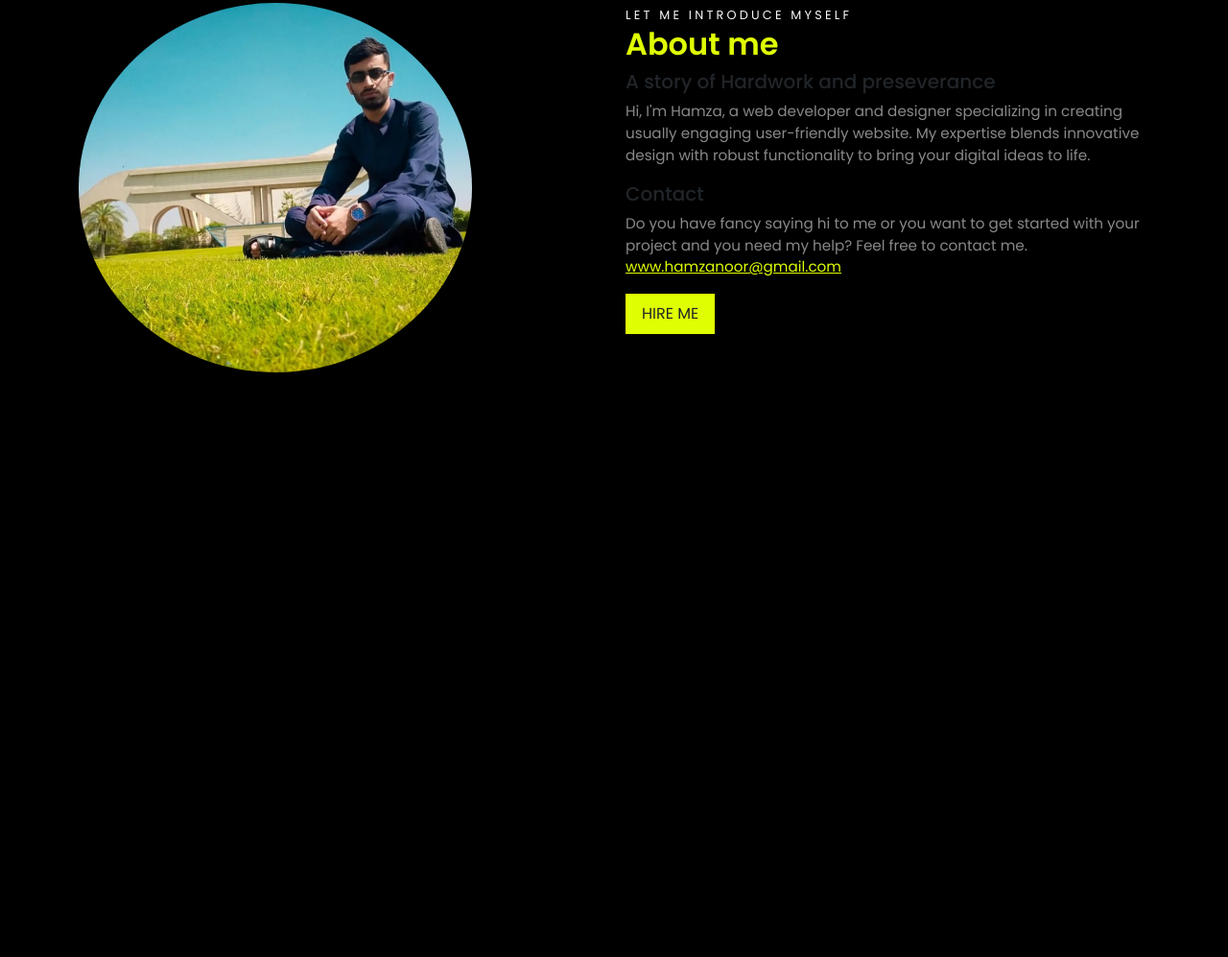
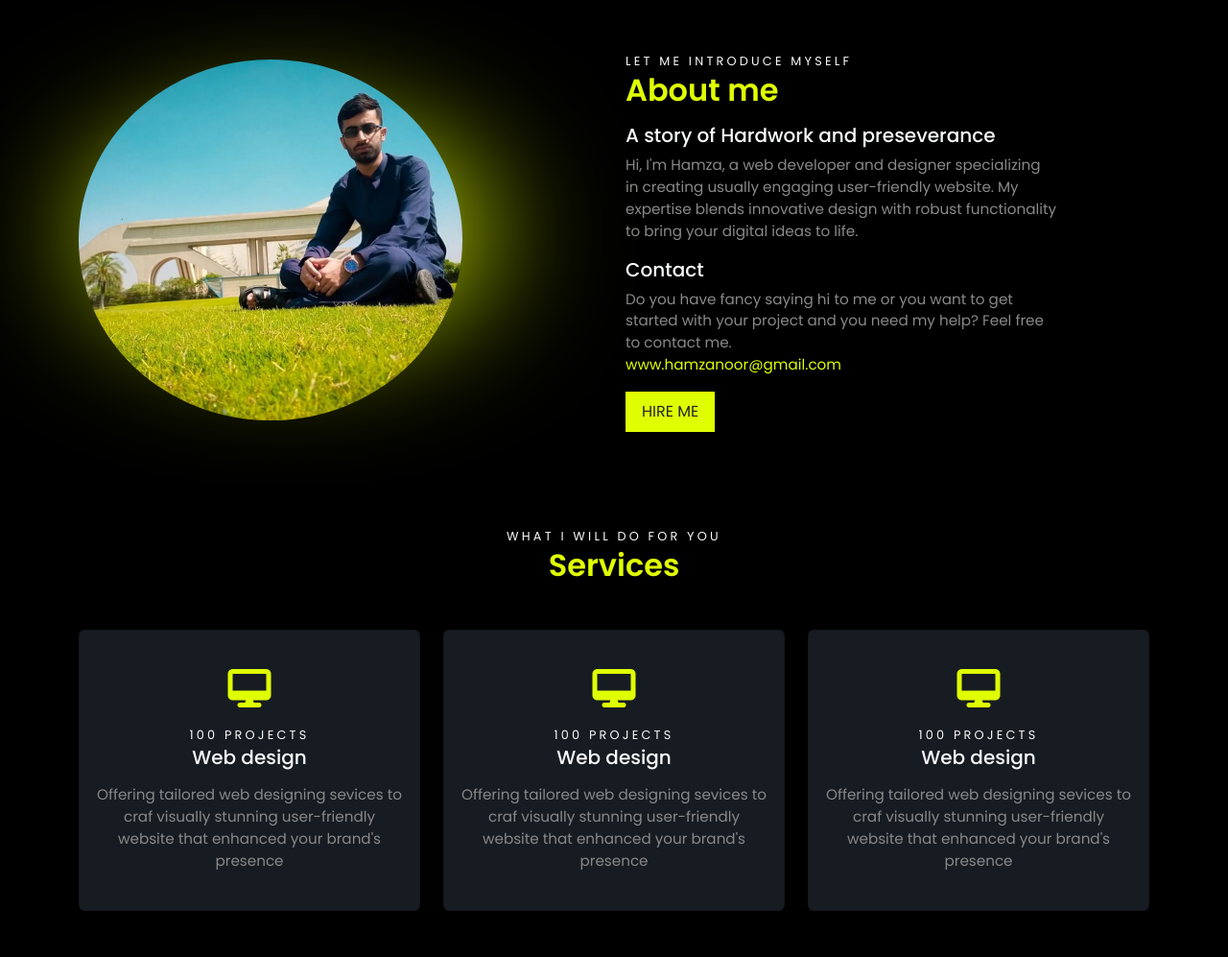
Before and after one commit to Hamzabhai797/Hamza, a plain HTML site: page index.html in a window 1280 px wide. Shown: the part 767-1764 px from the top of the page at 96% size. Before the commit the page ends 1155 px from the top, so only its background shows below. Drawn offline with nearby package versions, Linux system fonts and the light colour scheme.

Commit message:
very new

```diff
--- a/index.html
+++ b/index.html
@@ -5,6 +5,7 @@
     <meta name="viewport" content="width=device-width, initial-scale=1.0">
     <title>Portfolio website bootstrap</title>
     <link href="https://cdn.jsdelivr.net/npm/bootstrap@5.3.3/dist/css/bootstrap.min.css" rel="stylesheet" integrity="sha384-QWTKZyjpPEjISv5WaRU9OFeRpok6YctnYmDr5pNlyT2bRjXh0JMhjY6hW+ALEwIH" crossorigin="anonymous">
+    <link rel="stylesheet" href="https://cdnjs.cloudflare.com/ajax/libs/font-awesome/6.6.0/css/all.min.css">
     <link rel="stylesheet" href="style.css">
 </head>
 <body class=" bg-black">
@@ -67,30 +68,77 @@
         </div>
         </section>
 
-        <section>
+        <section class="section-container">
           <div class="container">
-            <div class="row">
-              <div class="col-lg-6">
-                <img src="images/about me.jpeg" alt="About Me" class="about me">
+            <div class="row align-items-center gap-4 gap-lg-0">
+              <div class="col-lg-6 glow order-last order-lg-first">
+                <img src="images/about me.jpeg" alt="About Me" class="about-me">
               </div>
               <div class="col-lg-6">
                 <span class="text-light text-uppercase main-txt">Let me introduce myself</span>
                 <h2 class="txt-green fw-semibold">About me</h2>
-                <h5>A story of Hardwork and preseverance</h5>
-                <p class="txt-gray">
+                <h5 class="text-light mt-3">A story of Hardwork and preseverance</h5>
+                <p class="txt-gray para">
                   Hi, I'm Hamza, a web developer and designer specializing in creating usually engaging
                   user-friendly website. My expertise blends innovative design with robust functionality
                   to bring your digital ideas to life.
                 </p>
-                <h5>Contact</h5>
-                <p class="txt-gray">
+                <h5 class="text-light mt-3">Contact</h5>
+                <p class="txt-gray para">
                   Do you have fancy saying hi to me or you want to get started with your project and you
                   need my help? Feel free to contact me.
-                  <a href="#" class="txt-green">www.hamzanoor@gmail.com</a>
+                  <a href="#" class="txt-green d-block">www.hamzanoor@gmail.com</a>
                 </p>
                 <a class="btn mybtn rounded-0 text-uppercase bg-green" href="#" role="button">Hire me</a>
               </div>
             </div>
+          </div>
+        </section>
+
+        <section class="section-container">
+          <div class="container text-center">
+            <span class="text-light text-uppercase main-txt">What i will do for you</span>
+                <h2 class="txt-green fw-semibold">Services</h2>
+
+                <div class="row mt-5">
+                  <div class="col-lg-4">
+                    <div class="card bg-dark-blue py-4">
+                      <div class="card-body">
+                        <i class="fa-solid fa-desktop d-block fs-1 txt-green mb-3"></i>
+                        <span class="text-light text-uppercase main-txt">100 Projects</span>
+                        <h5 class="card-title text-light fs-5 mb-3">Web design</h5>
+                        <p class="card-text txt-gray">Offering tailored web designing sevices to craf visually stunning user-friendly
+                          website that enhanced your brand's presence</p>
+                      </div>
+                    </div>
+                  </div>
+
+
+                  <div class="col-lg-4">
+                    <div class="card bg-dark-blue py-4">
+                      <div class="card-body">
+                        <i class="fa-solid fa-desktop d-block fs-1 txt-green mb-3"></i>
+                        <span class="text-light text-uppercase main-txt">100 Projects</span>
+                        <h5 class="card-title text-light fs-5 mb-3">Web design</h5>
+                        <p class="card-text txt-gray">Offering tailored web designing sevices to craf visually stunning user-friendly
+                          website that enhanced your brand's presence</p>
+                      </div>
+                    </div>
+                  </div>
+
+
+                  <div class="col-lg-4">
+                    <div class="card bg-dark-blue py-4">
+                      <div class="card-body">
+                        <i class="fa-solid fa-desktop d-block fs-1 txt-green mb-3"></i>
+                        <span class="text-light text-uppercase main-txt">100 Projects</span>
+                        <h5 class="card-title text-light fs-5 mb-3">Web design</h5>
+                        <p class="card-text txt-gray">Offering tailored web designing sevices to craf visually stunning user-friendly
+                          website that enhanced your brand's presence</p>
+                      </div>
+                    </div>
+                  </div>
+                </div>
           </div>
         </section>
        </main>
--- a/style.css
+++ b/style.css
@@ -25,6 +25,14 @@
 
 .txt-gray{
     color: var(--gray-clr);
+}
+
+li{
+    list-style: none;
+}
+
+a{
+    text-decoration: none;
 }
 
 img {
@@ -88,20 +96,45 @@ p {
     font-size: .8rem;
 }
 
-img {
-    width: 75%;
+.about-me {
+    width: 25rem;
+    /* width: 75%; */
     height: auto;
     border-radius: 50%;
 }
 
+.section-container{
+    padding-block: 3rem;
+}
+
+.glow {
+    position: relative;
+}
+.glow::before{
+    content: "";
+    background: var(--green-clr);
+    position: absolute;
+    inset: 5rem;
+    left: 0;
+    border-radius: 50%;
+    height: 200px;
+    width: 420px;
+    margin-left: 20px;
+    z-index: -1;
+    filter: blur(70px);
+}
+
 @media screen and (max-width: 650px){
     h1 {
-        font-size: 2rem;
+        font-size: 1.9rem;
     }
     .image-container{
-        width: 18rem;
+        width: 15rem;
     }
     .hero-section{
-        min-height: 62vh;
+        min-height: 55vh;
+    }
+    .about-me{
+        width: 13rem;
     }
 }
```
